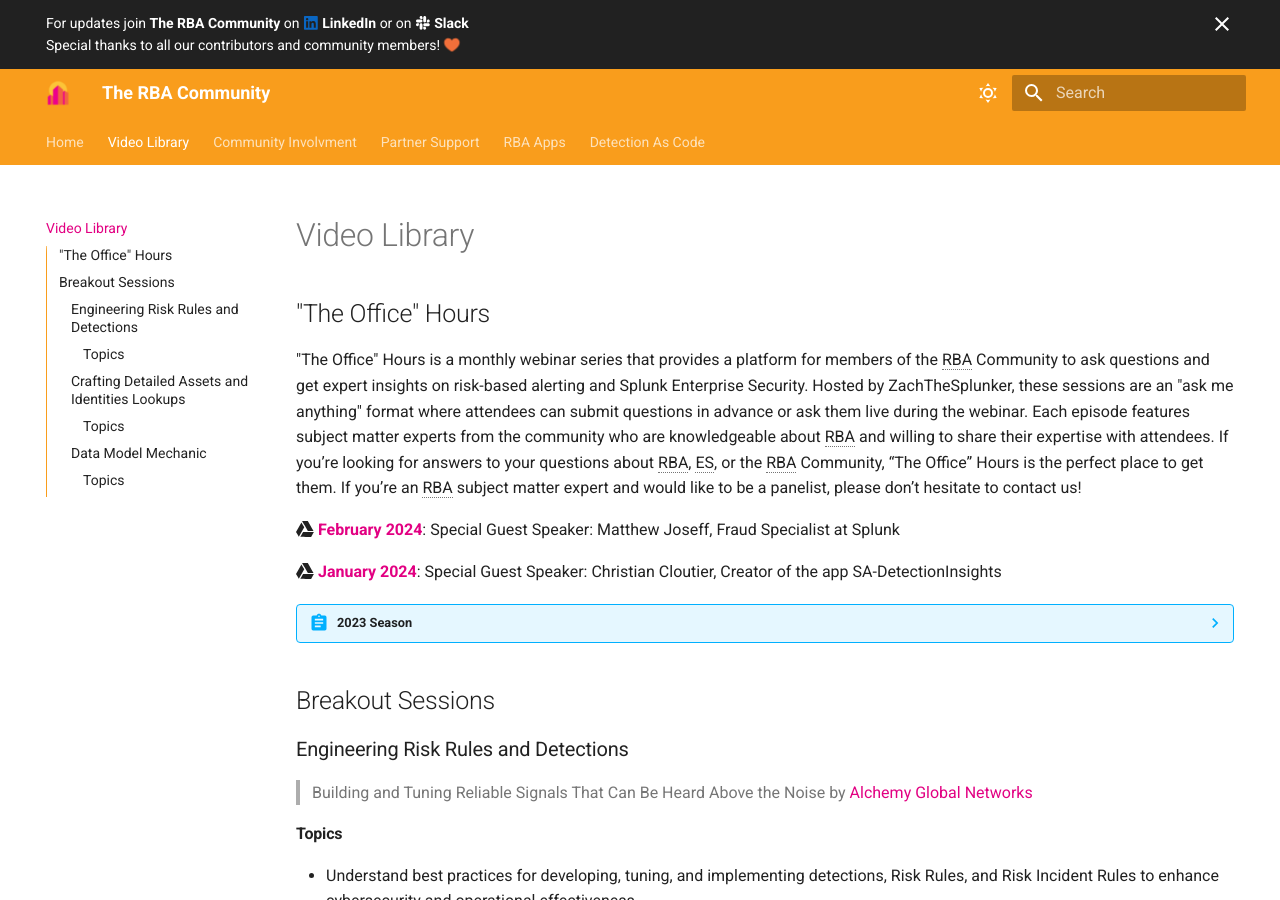
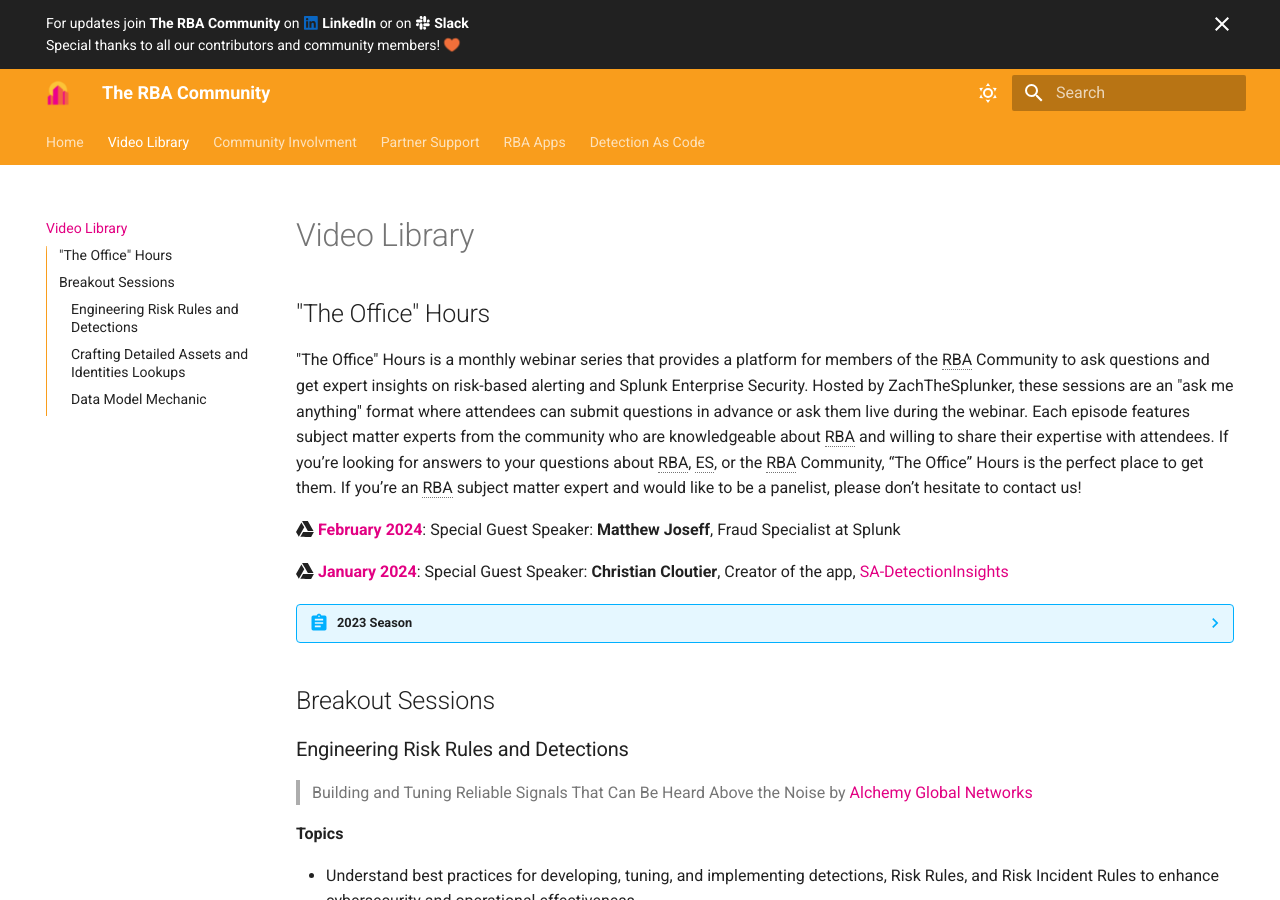
Before and after one commit to rba-community/rba-community, an MkDocs documentation site: the page built from docs/library/index.md, in a window 1280 px wide and 900 px high. Built offline with MkDocs 1.6.1 and Material for MkDocs 9.7.7, drawn with Linux system fonts in a browser that asks for light colours.

Commit message:
formatting updates
Signed-off-by: Zach Christensen <23529374+ZachChristensen28@users.noreply.github.com>

```diff
--- a/docs/library/index.md
+++ b/docs/library/index.md
@@ -8,14 +8,14 @@
 
 "The Office" Hours is a monthly webinar series that provides a platform for members of the RBA Community to ask questions and get expert insights on risk-based alerting and Splunk Enterprise Security. Hosted by ZachTheSplunker, these sessions are an "ask me anything" format where attendees can submit questions in advance or ask them live during the webinar. Each episode features subject matter experts from the community who are knowledgeable about RBA and willing to share their expertise with attendees. If you’re looking for answers to your questions about RBA, ES, or the RBA Community, “The Office” Hours is the perfect place to get them. If you’re an RBA subject matter expert and would like to be a panelist, please don’t hesitate to contact us!
 
-:simple-googledrive: [**February 2024**](https://drive.google.com/file/d/1z3BZ8JkjKppxKWg932PBGUnUQxFBl7Wg/view?usp=drive_link){ target="blank" }: Special Guest Speaker: Matthew Joseff, Fraud Specialist at Splunk
+:simple-googledrive: [**February 2024**](https://drive.google.com/file/d/1z3BZ8JkjKppxKWg932PBGUnUQxFBl7Wg/view?usp=drive_link){ target="blank" }: Special Guest Speaker: **Matthew Joseff**, Fraud Specialist at Splunk
 
-:simple-googledrive: [**January 2024**](https://drive.google.com/file/d/1A1pj6uRW7kmuyEuwhWGim5v3xmicX4We/view?usp=drive_link){ target="blank" }: Special Guest Speaker: Christian Cloutier, Creator of the app SA-DetectionInsights
+:simple-googledrive: [**January 2024**](https://drive.google.com/file/d/1A1pj6uRW7kmuyEuwhWGim5v3xmicX4We/view?usp=drive_link){ target="blank" }: Special Guest Speaker: **Christian Cloutier**, Creator of the app, [SA-DetectionInsights](../apps/implement/detection-insights.md)
 
 ??? abstract "2023 Season"
-    :simple-googledrive: **September 2023** [S02E09](https://drive.google.com/file/d/1eFR_lB9-W7rXvc3tLcdYSX3zFahepdnF/view?usp=sharing){ target="blank" }: Special Guest Speaker: Dennis Morton, Principal Consultant at Arcus Data
+    :simple-googledrive: **September 2023** [S02E09](https://drive.google.com/file/d/1eFR_lB9-W7rXvc3tLcdYSX3zFahepdnF/view?usp=sharing){ target="blank" }: Special Guest Speaker: **Dennis Morton**, Principal Consultant at Arcus Data
 
-    :simple-googledrive: **August 2023** [S02E08](https://drive.google.com/file/d/1rq5DzI3tg2NLsjQLQ8IURfYi31VCLrq3/view?usp=drive_link){ target="blank" }: Special Guest Speaker: Donald Murchison, SIEM Engineer at HPE—[Tuning Framework for Splunk](../apps/implement/tuning-framework.md)
+    :simple-googledrive: **August 2023** [S02E08](https://drive.google.com/file/d/1rq5DzI3tg2NLsjQLQ8IURfYi31VCLrq3/view?usp=drive_link){ target="blank" }: Special Guest Speaker: **Donald Murchison**, SIEM Engineer at HPE—[Tuning Framework for Splunk](../apps/implement/tuning-framework.md)
 
     :simple-googledrive: **July 2023** [S02E07](https://drive.google.com/file/d/1j-cAoCQLxBDp6-Dx8_NorW21LRiKJoj5/view?usp=sharing){ target="blank" }
 
@@ -38,7 +38,7 @@
 
 > Building and Tuning Reliable Signals That Can Be Heard Above the Noise by [Alchemy Global Networks](https://www.alchemy-global.net/){ target="blank" }
 
-#### Topics
+**Topics**
 
 - Understand best practices for developing, tuning, and implementing detections, Risk Rules, and Risk Incident Rules to enhance cybersecurity and operational effectiveness.
 - Learn strategies for reducing Mean Time To Detect (MTTD) and mitigating false positives to improve the efficiency of Security Operations Centers (SOCs).
@@ -50,7 +50,7 @@
 
 > Hosted by [SP6](https://www.sp6.io){ target="blank" }
 
-#### Topics
+**Topics**
 
 - Assets & Identity Basics
 - Building Asset & Identity Lookups
@@ -65,7 +65,7 @@
 
 > Hosted by [Outpost Security](https://outpost-security.com/){ target="blank" }
 
-#### Topics
+**Topics**
 
 - Understanding the mechanics of data models and how they are used for RBA and beyond.
 - Ensuring that data models are properly configured for optimal performance.
```
